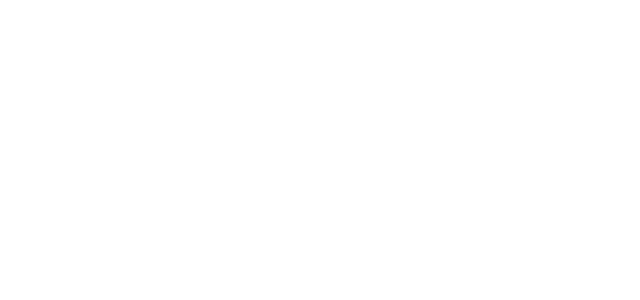
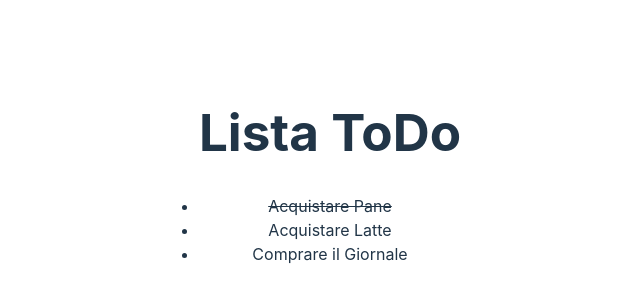
Before and after one commit to danieledisco/vue-todolist, a Vue app: page / in a window 1280 px wide. Shown: the part 224-524 px from the top of the page, without its empty margins (330-970 px from the left). Built offline with nearby package versions, Linux system fonts and the light colour scheme.

Commit message:
Milestone 1

```diff
--- a/src/App.vue
+++ b/src/App.vue
@@ -7,7 +7,7 @@
         [
           {
             text: 'Acquistare Pane',
-            done: false
+            done: true
           }
           ,
           {
@@ -25,6 +25,17 @@
 }
 </script>
 
-<template></template>
+<template>
+  <ul>
+    <h1>Lista ToDo</h1>
+    <li v-for="task in toDoList">
+      <span :style="{ textDecoration: task.done ? 'line-through' : '' }">
+        {{ task.text }}
+      </span>
+
+
+    </li>
+  </ul>
+</template>
 
 <style></style>
```
